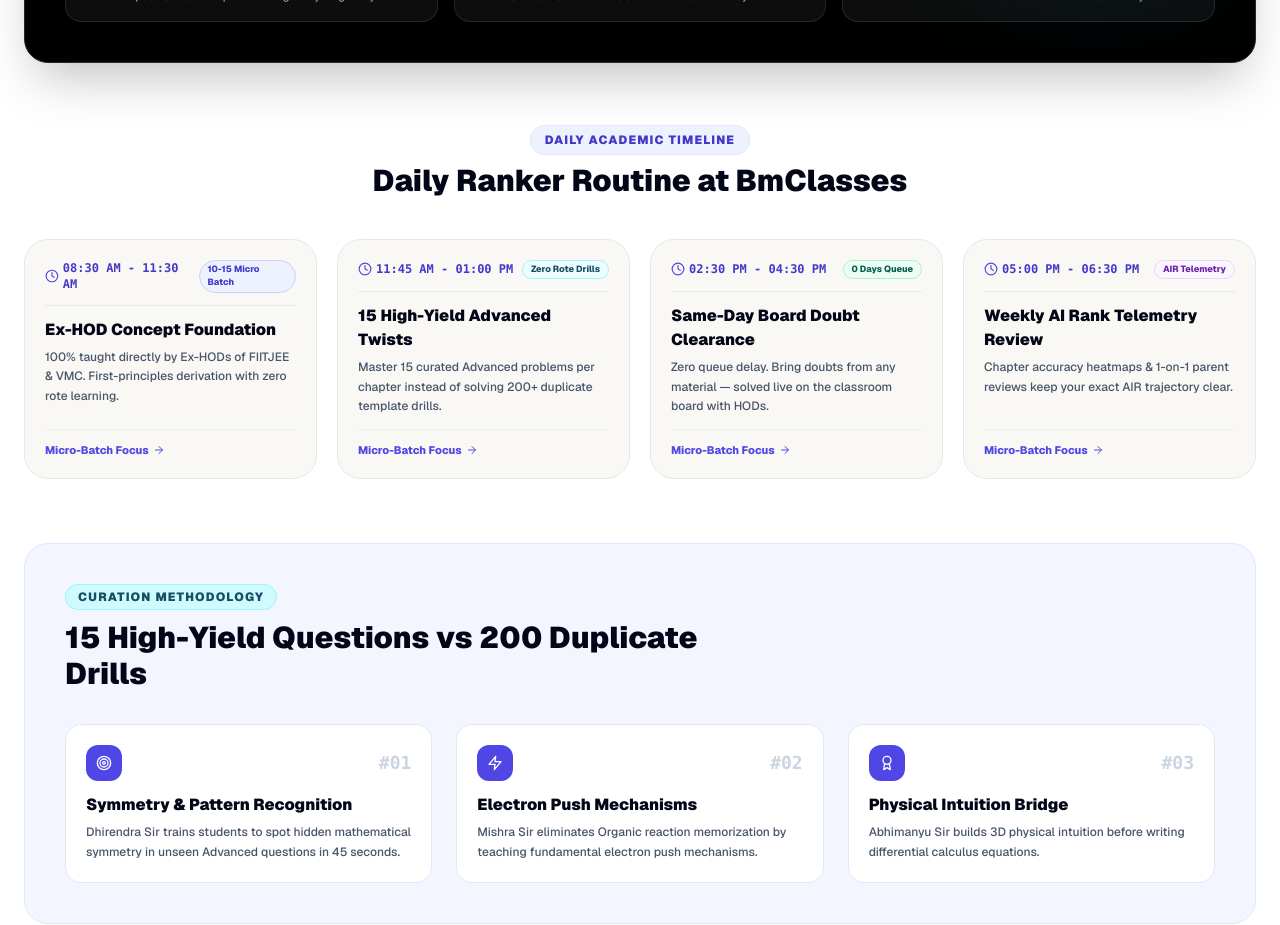
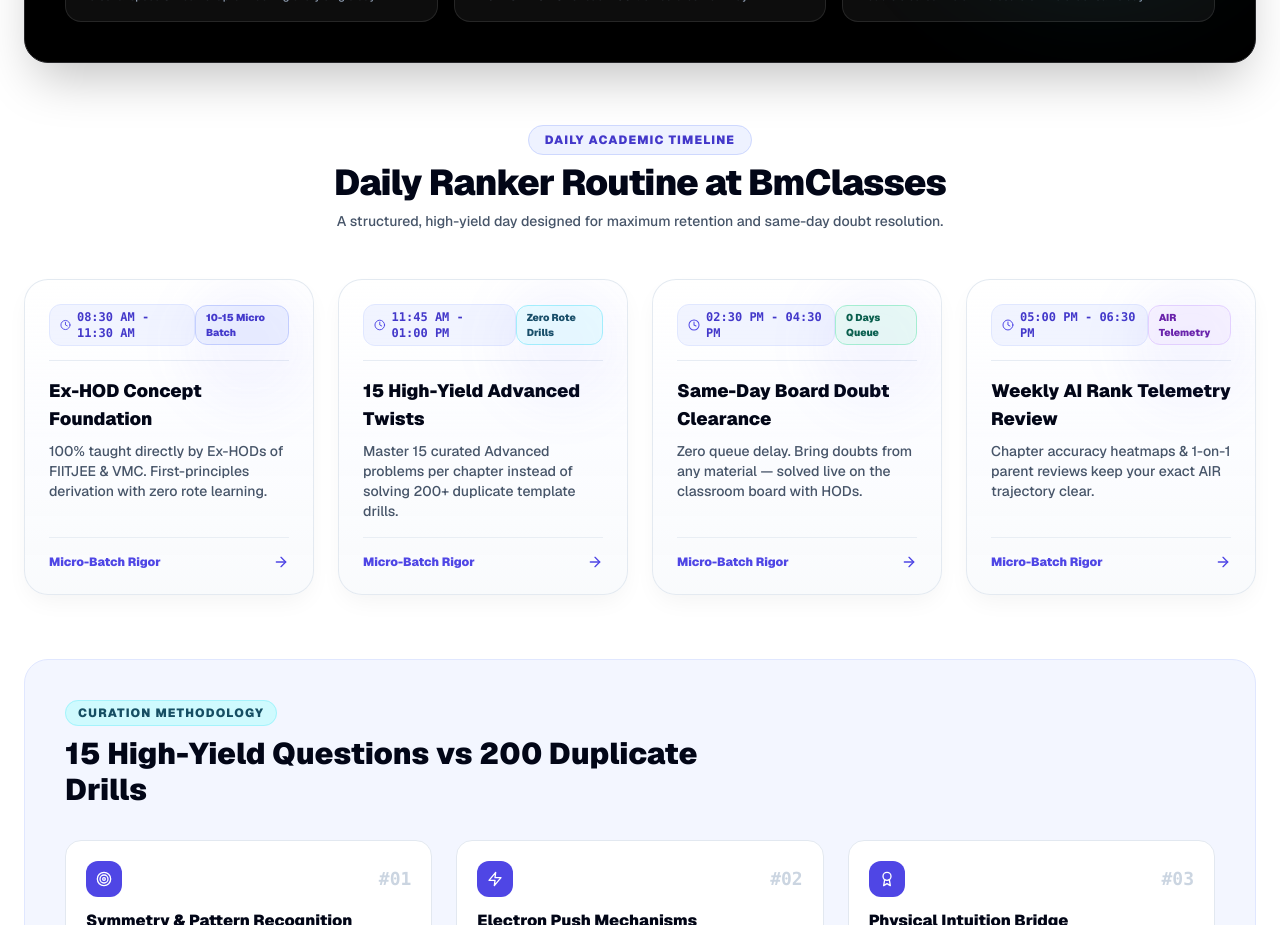
Before and after one commit to Robin1-23/Bm-Classes, a Next.js app: page /why-us in a window 1280 px wide. Shown: the part 880-1805 px from the top of the page. Built offline with nearby package versions, Linux system fonts and the light colour scheme; no server answers; a web font is replaced by a local one.

Commit message:
Update DAILY ACADEMIC TIMELINE cards to 3D hover lift with deep shadow effects and very light gradient background

```diff
--- a/components/why-us/BespokeWhyUsDetails.jsx
+++ b/components/why-us/BespokeWhyUsDetails.jsx
@@ -103,43 +103,55 @@
 
         {/* 2. 24-HOUR DAY IN THE LIFE TIMELINE */}
         <div>
-          <ScrollReveal delay={150} direction="up" className="text-center max-w-2xl mx-auto mb-10">
-            <span className="text-xs font-black tracking-widest uppercase text-indigo-700 bg-indigo-50 border border-indigo-100 px-3.5 py-1.5 rounded-full">
+          <ScrollReveal delay={150} direction="up" className="text-center max-w-2xl mx-auto mb-12">
+            <span className="text-xs font-black tracking-widest uppercase text-indigo-700 bg-indigo-50 border border-indigo-200/80 px-4 py-1.5 rounded-full shadow-xs">
               DAILY ACADEMIC TIMELINE
             </span>
-            <h2 className="font-heading text-2xl sm:text-3xl font-black text-slate-950 mt-3">
+            <h2 className="font-heading text-3xl sm:text-4xl font-black text-slate-950 tracking-tight mt-3">
               Daily Ranker Routine at BmClasses
             </h2>
+            <p className="text-slate-600 text-xs sm:text-sm font-medium mt-2">
+              A structured, high-yield day designed for maximum retention and same-day doubt resolution.
+            </p>
           </ScrollReveal>
 
-          <div className="grid grid-cols-1 md:grid-cols-2 lg:grid-cols-4 gap-5">
+          <div className="grid grid-cols-1 md:grid-cols-2 lg:grid-cols-4 gap-6">
             {dayTimeline.map((item, idx) => (
-              <ScrollReveal key={idx} delay={150 * (idx + 1)} direction="up">
-                <div className="bg-[#faf8f5] border border-slate-200 rounded-3xl p-5 h-full flex flex-col justify-between hover:border-indigo-500 hover:shadow-md transition-all">
+              <ScrollReveal key={idx} delay={120 * (idx + 1)} direction="up">
+                <div className="group relative bg-gradient-to-b from-white via-indigo-50/20 to-slate-50/80 border border-slate-200/90 hover:border-indigo-400 rounded-3xl p-6 h-full flex flex-col justify-between shadow-[0_10px_25px_-5px_rgba(0,0,0,0.05)] hover:shadow-[0_25px_50px_-12px_rgba(99,102,241,0.25)] hover:-translate-y-2.5 transition-all duration-300 transform-gpu overflow-hidden">
+
+                  {/* Subtle Top Ambient Glow Accent */}
+                  <div className="absolute top-0 right-0 w-32 h-32 bg-indigo-500/5 rounded-full blur-xl pointer-events-none group-hover:bg-indigo-500/15 transition-colors"></div>
+
                   <div>
-                    <div className="flex items-center justify-between pb-3 border-b border-slate-200/80 mb-3">
-                      <span className="font-mono text-xs font-black text-indigo-700 flex items-center gap-1">
+                    {/* Time & Tag Row */}
+                    <div className="flex items-center justify-between pb-3.5 border-b border-slate-200/80 mb-4">
+                      <span className="font-mono text-xs font-black text-indigo-700 flex items-center gap-1.5 bg-indigo-50/80 px-2.5 py-1 rounded-xl border border-indigo-100 shadow-xs">
                         <Clock className="w-3.5 h-3.5 text-indigo-600" />
                         {item.time}
                       </span>
-                      <span className={`text-[9px] font-extrabold px-2 py-0.5 rounded-full border ${item.badgeBg}`}>
+                      <span className={`text-[10px] font-black px-2.5 py-1 rounded-xl border shadow-2xs ${item.badgeBg}`}>
                         {item.tag}
                       </span>
                     </div>
 
-                    <h3 className="font-heading font-black text-slate-950 text-base mb-1.5">
+                    {/* Title */}
+                    <h3 className="font-heading font-black text-slate-950 text-base sm:text-lg mb-2 group-hover:text-indigo-600 transition-colors leading-snug">
                       {item.title}
                     </h3>
 
-                    <p className="text-slate-600 text-xs font-medium leading-relaxed">
+                    {/* Description */}
+                    <p className="text-slate-600 text-xs sm:text-sm font-medium leading-relaxed">
                       {item.desc}
                     </p>
                   </div>
 
-                  <div className="pt-3 mt-3 border-t border-slate-200/60 text-[11px] font-extrabold text-indigo-600 flex items-center gap-1">
-                    <span>Micro-Batch Focus</span>
-                    <ArrowRight className="w-3 h-3" />
+                  {/* 3D Interactive Footer Accent */}
+                  <div className="pt-4 mt-4 border-t border-slate-200/70 text-xs font-black text-indigo-600 flex items-center justify-between group-hover:text-indigo-700">
+                    <span>Micro-Batch Rigor</span>
+                    <ArrowRight className="w-4 h-4 text-indigo-600 group-hover:translate-x-1.5 transition-transform" />
                   </div>
+
                 </div>
               </ScrollReveal>
             ))}
```
